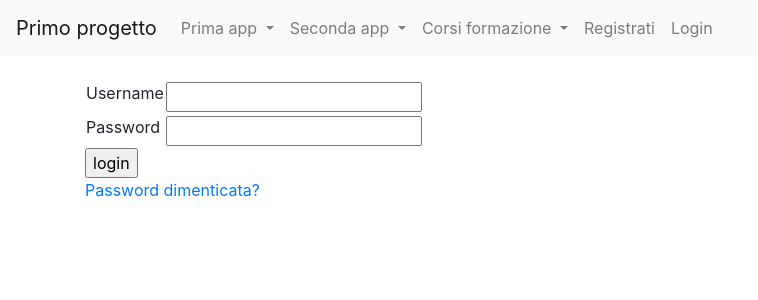
After one commit to mattefarii/primo_progetto, a Django app: template templates/registration/login.html in a window 1280 px wide. The commit adds this page. Shown: the top 300 px of the page, without its empty margins (0-758 px from the left). Run offline with Django 5.2, Linux system fonts and the light colour scheme; the template is opened without the code that fills it, so the values that code supplies are empty, except form fields; form fields are guessed from the names that the template uses.

Commit message:
login logout

```diff
--- a/primo_progetto/settings.py
+++ b/primo_progetto/settings.py
@@ -28,6 +28,9 @@ DEBUG = True
 
 ALLOWED_HOSTS = ["*"]
 
+LOGIN_REDIRECT_URL = '/'
+
+EMAIL_BACKEND = 'django.core.mail.backends.console.EmailBackend'
 
 # Application definition
 
--- a/primo_progetto/urls.py
+++ b/primo_progetto/urls.py
@@ -9,5 +9,5 @@ urlpatterns = [
         path('seconda_app/', include("seconda_app.urls", namespace="seconda_app")),
         path('news/', include("news.urls", namespace="news")),
         path('corsi_formazione/', include("corsi_formazione.urls", namespace="corsi_formazione")),
-
+        path('accounts/', include('django.contrib.auth.urls')),
 ]
--- a/templates/base.html
+++ b/templates/base.html
@@ -54,15 +54,52 @@
                 <div class="dropdown-menu" aria-labelledby="navbarDropdown">
                  <a class="dropdown-item" href="{% url 'seconda_app:es_if'%}">es_if</a>
                   <a class="dropdown-item" href="{% url 'seconda_app:if_else_elif'%}">if_else_elif</a>
+
                   {%comment%}<a class="dropdown-item" href="{% url 'seconda_app:es_for'%}">es_for</a> {% endcomment%}
                   <div class="dropdown-divider"></div>
                 </div>
               </li>
 
+              <li class="nav-item dropdown">
+                <a class="nav-link dropdown-toggle" href="#" id="navbarDropdown" role="button" data-toggle="dropdown" aria-haspopup="true" aria-expanded="false">
+                  Corsi formazione
+                </a>
+                <div class="dropdown-menu" aria-labelledby="navbarDropdown">
+                {%comment%} <a class="dropdown-item" href="{% url 'corsi_formazione'%}">Corsi formazione</a>{%comment%}
+
+                  {%comment%}<a class="dropdown-item" href="{% url 'seconda_app:es_for'%}">es_for</a> {% endcomment%}
+                  <div class="dropdown-divider"></div>
+                </div>
+              </li>
+              {% if request.user.is_authenticated %}
+              <li class="na-item dropdown">
+                <a class="nav-link dropdown-toggle" href="#" id="navbarDropdown" role="button"
+                data-toggle="dropdown" aria-haspopup="true" aria-expanded="false">
+                {{ request.user.username }}
+                </a>
+                <div class="dropdown-menu" aria-labelledby="navbarDropdown">
+                  <div class="dropdown-divider"></div>
+                  <form id="logout-form" action="{% url 'logout' %}" method="post">
+                    {% csrf_token %}
+                    <button class="btn ft-power" type="submit">Logout</button>
+                  </form>
+                </div>
+              </li>
+              {% else %}
+                <li class="nav-item">
+                  <a class="nav-link" href="#">Registrati </a>
+                </li>
+                <li class="nav-item">
+                  <a class="nav-link" href="{% url 'login' %}">Login </a>
+                </li>
+                {% endif %}
 
           </ul>
         </div>
     </nav>
+
+
+
 
       <div class="container my-4">
         <!-- servirà per inserire i contenuti nella pagina -->
--- /dev/null
+++ b/templates/registration/logged_out.html
@@ -0,0 +1,5 @@
+{% extends "base.html" %}
+{% block content %}
+  <p>Logout effettuato</p>
+  <a href="{% url 'login'%}">Clicca qui per rieffettuare il login</a>
+{% endblock %}
--- /dev/null
+++ b/templates/registration/login.html
@@ -0,0 +1,23 @@
+{% extends "base.html" %}
+{% block content %}
+{% if form.errors %}
+  <p>Username e Password non combaciano: riprova!</p>
+{% endif %}
+<form method="post" action="{% url 'login' %}">
+{% csrf_token %}
+<table>
+<tr>
+  <td>{{ form.username.label_tag }}</td>
+  <td>{{ form.username }}</td>
+</tr>
+<tr>
+  <td>{{ form.password.label_tag }}</td>
+  <td>{{ form.password }}</td>
+</tr>
+</table>
+<input type="submit" value="login" />
+<input type="hidden" name="next" value="{{ next }}" />
+</form>
+{# Assumes you setup the password_reset view in your URLconf #}
+<p><a href="{% url 'password_reset' %}">Password dimenticata?</a></p>
+{% endblock %}
--- /dev/null
+++ b/templates/registration/password_reset_complete.html
@@ -0,0 +1,5 @@
+{% extends "base.html" %}
+{% block content %}
+  <h1>Password cambiata con Successo!</h1>
+  <p><a href="{% url 'login' %}">Effettua il login</a></p>
+{% endblock %}
--- /dev/null
+++ b/templates/registration/password_reset_done.html
@@ -0,0 +1,4 @@
+{% extends "base.html" %}
+{% block content %}
+  <p>Ti abbiamo inviato via mail le istruzioni per il cambio password!. Visita la tua casella di posta e segui il link allegato per procedere.</p>
+{% endblock %}
--- /dev/null
+++ b/templates/registration/password_reset_email.html
@@ -0,0 +1,2 @@
+Qualcuno ha richiesto un password reset per l'account associato alla mail{{ email }}. Segui il link per procedere:
+{{ protocol}}://{{ domain }}{% url 'password_reset_confirm' uidb64=uid token=token %}
```
Also changed, not shown: templates/registration/password_reset_confirm.html (added, +28 -0 lines), templates/registration/password_reset_form.html (added, +11 -0 lines), db.sqlite3.
